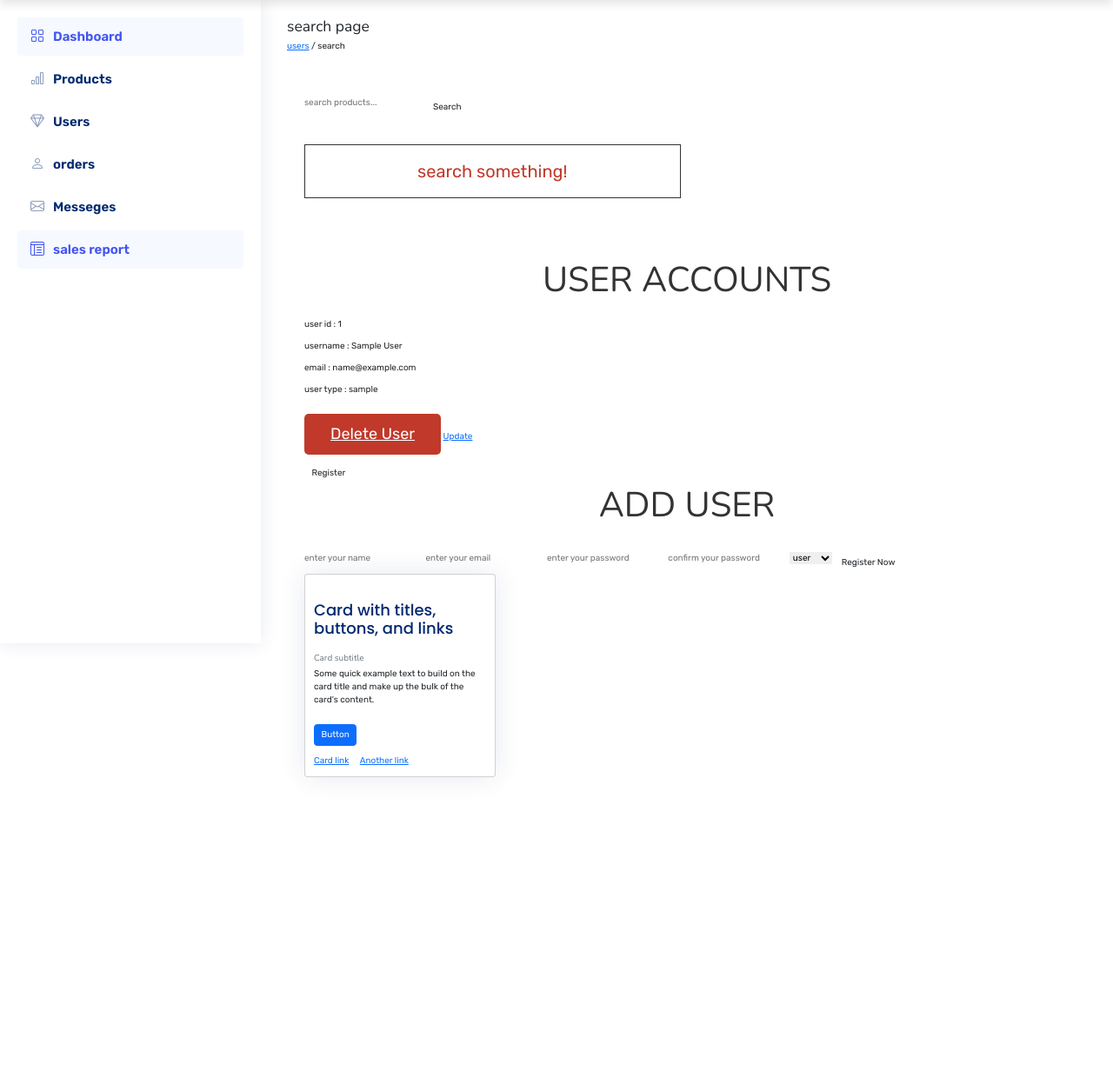
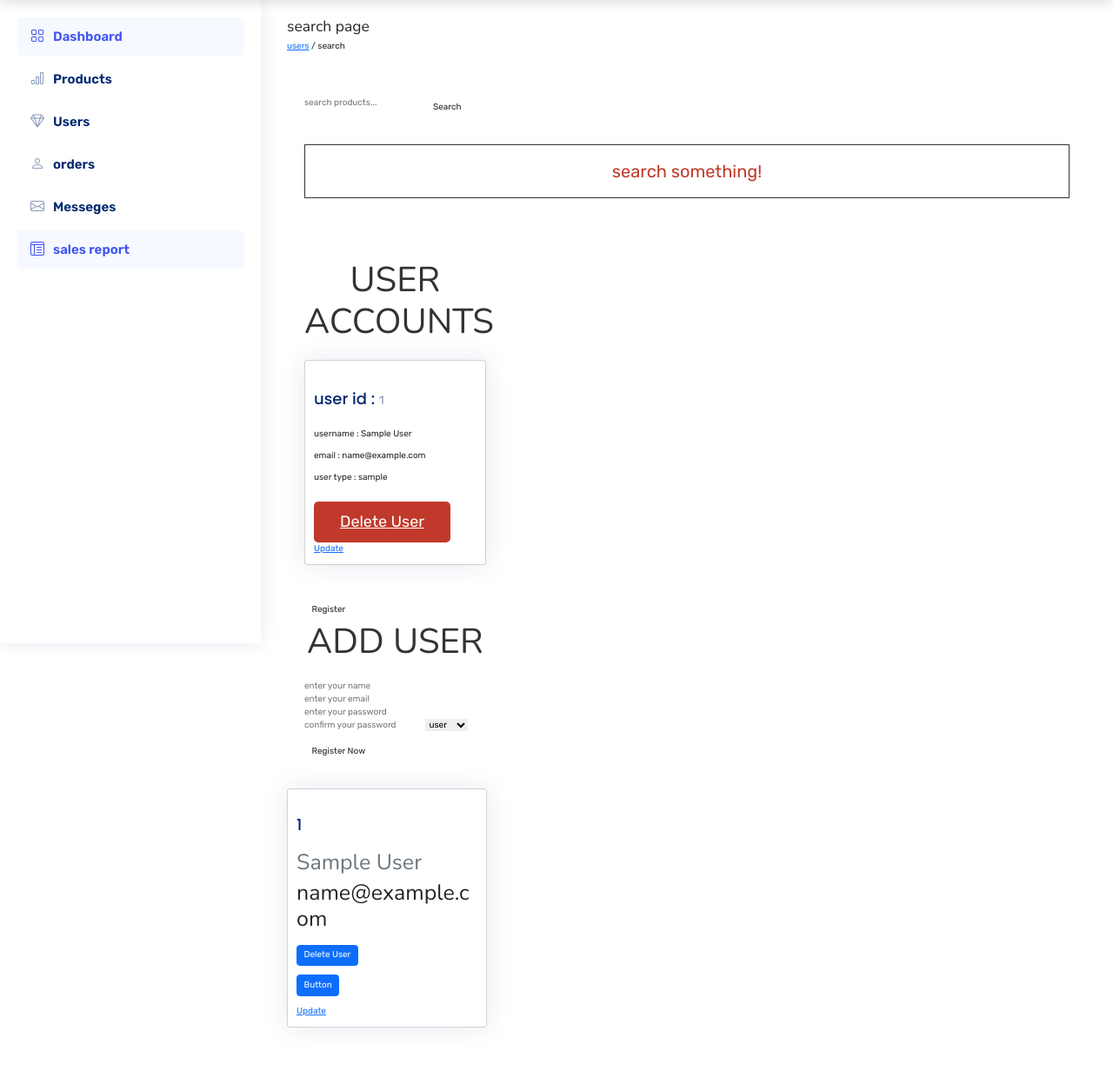
Before and after one commit to haamid10/E-bookstore, a PHP site: page /admin_users.php in a window 1280 px wide. Shown: the part 60-1292 px from the top of the page at 87% size. Before the commit the page ends 954 px from the top, so only its background shows below. Run offline with PHP 8.4, Linux system fonts and the light colour scheme; the visitor is signed in with stand-in values (Sample User, id 1).

Commit message:
admin users2

```diff
--- a/admin_users.php
+++ b/admin_users.php
@@ -99,8 +99,7 @@ if(isset($_POST['search'])){
 </section>
 
 <section class="section" style="padding-top: 0;">
-<div class="row align-items-top">
-        <div class="col-lg-6">
+
    <?php
       if(isset($_POST['submit'])){
          $search_item = $_POST['search'];
@@ -141,17 +140,19 @@ if(isset($_POST['search'])){
 
 
 <section class="section">
-
+<div class="row align-items-top">
+        <div class="col-lg-3">
 
    <h1 class="title"> user accounts </h1>
 
-   <div class="box-container">
+
       <?php
          $select_users = mysqli_query($conn, "SELECT * FROM `users`") or die('query failed');
          while($fetch_users = mysqli_fetch_assoc($select_users)){
       ?>
-      <div class="box">
-         <p> user id : <span><?php echo $fetch_users['id']; ?></span> </p>
+      <div class="card">
+            <div class="card-body">
+         <p class="card-title"> user id : <span><?php echo $fetch_users['id']; ?></span> </p>
          <p> username : <span><?php echo $fetch_users['name']; ?></span> </p>
          <p> email : <span><?php echo $fetch_users['email']; ?></span> </p>
          <p> user type : <span style="color:<?php if($fetch_users['user_type'] == 'admin'){ echo 'var(--orange)'; } ?>"><?php echo $fetch_users['user_type']; ?></span> </p>
@@ -199,26 +200,35 @@ if(isset($message)){
 
    </form>
 
-   <div class="col-lg-3">
-          <!-- Card with titles, buttons, and links -->
-          <div class="card">
-            <div class="card-body">
-              <h5 class="card-title">Card with titles, buttons, and links</h5>
-              <h6 class="card-subtitle mb-2 text-muted">Card subtitle</h6>
-              <p class="card-text">Some quick example text to build on the card title and make up the bulk of the card's content.</p>
-              <p class="card-text"><a href="#" class="btn btn-primary">Button</a></p>
-              <a href="#" class="card-link">Card link</a>
-              <a href="#" class="card-link">Another link</a>
-            </div>
-          </div><!-- End Card with titles, buttons, and links -->
+
    </div>
 </div>
 
 </section>
 
+
+ <div class="col-lg-3">
+          <!-- Card with titles, buttons, and links -->
+          <?php
+         $select_users = mysqli_query($conn, "SELECT * FROM `users`") or die('query failed');
+         while($fetch_users = mysqli_fetch_assoc($select_users)){
+      ?>
+          <div class="card">
+            <div class="card-body">
+              <h5 class="card-title"><?php echo $fetch_users['id']; ?></h5>
+              <h1 class="card-subtitle mb-2 text-muted"><?php echo $fetch_users['name']; ?></h1>
+              <h1 class="card-text"><?php echo $fetch_users['email']; ?></h1>
+              <a href="admin_users.php?delete=<?php echo $fetch_users['id']; ?>" onclick="return confirm('delete this user?');" class="btn btn-primary">delete user</a>
+              <p class="card-text"><a href="#" class="btn btn-primary">Button</a></p>
+
+              <a href="admin_edit.php?id=<?php echo $fetch_users['id']; ?> class="card-link"">Update</a>
+
+            </div>
+          </div><!-- End Card with titles, buttons, and links -->
+
+          <?php
+          } ?>
 </main>
-
-
 
 <!-- custom admin js file link  -->
 <script src="js/admin_script.js"></script>
```
